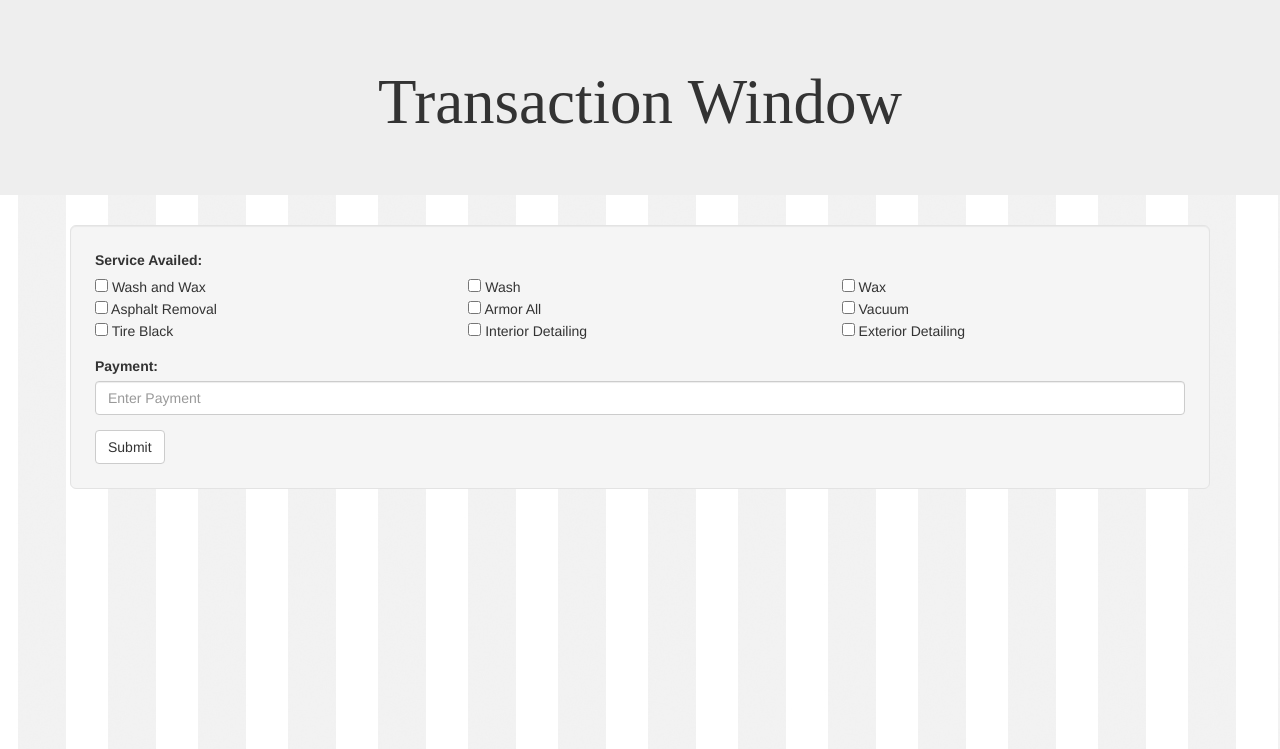
After one commit to SofEng22016/eteam, a PHP site: page /transaction.php in a window 1280 px wide. The commit adds this page. Shown: the top 749 px of the page. Run offline with PHP 8.4, Linux system fonts and the light colour scheme.

Commit message:
- removed addTransaction.html and replaced it with transaction.php - insert_transaction.php will have the code logic - updated the car and customer insertion logic to use $_SESSION and be able to pass values through php files

```diff
--- a/BayaniCarwash/carforms.php
+++ b/BayaniCarwash/carforms.php
@@ -22,6 +22,7 @@
 $insert_car = <<<EOD
 
   	<div class="container">
+		<div class="well well-lg">
   	<form method="POST" action="insert_car.php" role="form">
 
    	<div class="form-group">
@@ -44,6 +45,7 @@ $insert_car = <<<EOD
 
   	</form>
 	</div>
+	</div>
 EOD;
 
 	echo "<div class='jumbotron'><h1 class='title'>Car Details Form</h1></div>";
--- a/BayaniCarwash/customerform.php
+++ b/BayaniCarwash/customerform.php
@@ -22,6 +22,7 @@
 $insert_customer = <<<EOD
 
   	<div class="container">
+	<div class="well well-lg">
   	<form method="POST" action="insert_customer.php" role="form">
 
    	<div class="form-group">
@@ -42,6 +43,7 @@ $insert_customer = <<<EOD
 
   	</form>
 	</div>
+	</div>
 
 	<div class="container">
   	<ul class="pager">
--- a/BayaniCarwash/login.php
+++ b/BayaniCarwash/login.php
@@ -22,9 +22,11 @@
 <?php
 	$login_form = <<<EOD
 
+
 	<div class="container">
 	</div>
 		<div class="container">
+		<div class="well well-lg">
 	<form method="POST" action="validation.php" role="form">
 		<div class="form-group">
 		<label>Username: </label>
@@ -39,6 +41,8 @@
 		<button type="submit" class="btn btn-default" id="login"/>Login</button>
 
 	</form>
+
+	</div>
 	</div>
 
 	<div class="container">
--- /dev/null
+++ b/BayaniCarwash/transaction.php
@@ -0,0 +1,66 @@
+<!DOCTYPE html>
+<html>
+<head>
+<meta charset="utf-8">
+<meta name="viewport" content="width=device-width, initial-scale=1">
+<title>Transaction Window</title>
+<link rel="stylesheet" href="http://maxcdn.bootstrapcdn.com/bootstrap/3.3.6/css/bootstrap.min.css">
+<script src="https://ajax.googleapis.com/ajax/libs/jquery/1.12.0/jquery.min.js"></script>
+<script src="http://maxcdn.bootstrapcdn.com/bootstrap/3.3.6/js/bootstrap.min.js"></script>
+<style>
+  body {
+ 	 background-image: url("images/background3.jpg");
+  }
+  h1.title{
+     text-align: center;
+     font-family: serif;
+  }
+  </style>
+
+</head>
+   <body class="bg">
+<?php
+$insert_transaction = <<<EOD
+
+ 	<div class="container">
+	<div class="well well-lg">
+  	<label>Service Availed:</label>
+    <form action="insert_transaction.php" method="post" role="form">
+    <div class="row">
+	<div class="col-sm-4">
+		<div class="form-group">
+        <input type="checkbox" name="Name" value="WASH AND WAX"/> Wash and Wax</br>
+        <input type="checkbox" name="Name3" value="Asphalt Removal"/> Asphalt Removal<br>
+        <input type="checkbox" name="Name6" value="Tire Black"/> Tire Black
+        </div>
+	</div>
+    <div class="col-sm-4">
+                <div class="form-group">
+                <input type="checkbox" name="Name1" value="WASH"/> Wash</br>
+                <input type="checkbox" name="Name4" value="Armor All"/> Armor All</br>
+                <input type="checkbox" name="Name7" value="Interior Detailing"/> Interior Detailing
+
+                </div>
+    </div>
+    <div class="col-sm-4">
+    	<input type="checkbox" name="Name2" value="WAX"/> Wax</br>
+    	<input type="checkbox" name="Name5" value="Vacuum"/> Vacuum<br>
+        <input type="checkbox" name="Name8" value="Exterior Detailing"/> Exterior Detailing
+    </div>
+
+    </div>
+        <div class="form-group">
+        <label>Payment:</label>
+        <input type="number" name="payment" class="form-control" placeholder="Enter Payment"/>
+        </div>
+
+        <button type="submit" class="btn btn-default" id="transact" name="transact">Submit</button>
+    </form>
+    </div>
+EOD;
+
+	echo "<div class='jumbotron'><h1 class='title'>Transaction Window</h1></div>";
+	echo $insert_transaction;
+	?>
+    </body>
+</html>
```
Also changed, not shown: BayaniCarwash/addTransaction.html (deleted, +0 -58 lines), BayaniCarwash/admin_styles.css (deleted, +0 -32 lines), BayaniCarwash/insert_car.php (+7 -31 lines), BayaniCarwash/insert_customer.php (+7 -31 lines), BayaniCarwash/insert_transaction.php (added, +21 -0 lines).
